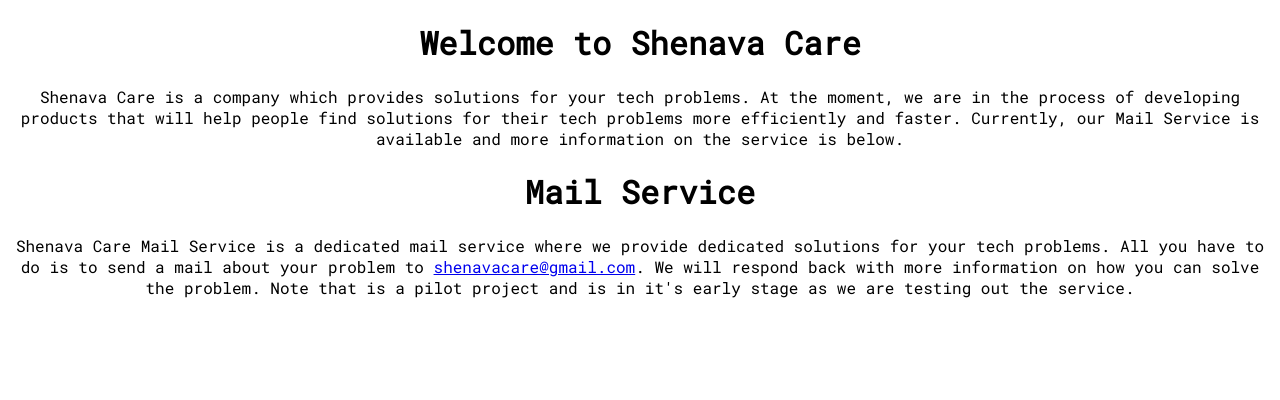
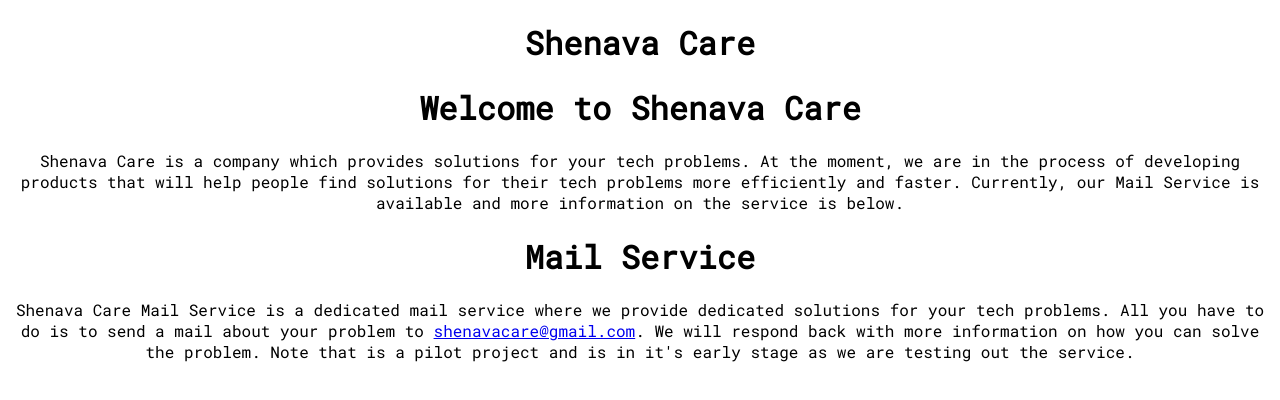
Before and after one commit to ShenavaCare/shenavacare.github.io, a plain HTML site: page index.html in a window 1280 px wide. Drawn offline with Linux system fonts and the light colour scheme.

Commit message:
Update index.html

```diff
--- a/index.html
+++ b/index.html
@@ -7,6 +7,9 @@
   </head>
   <body>
     <center>
+    <div class="title">
+      <h1>Shenava Care</h1>
+      </div>
     <div class="About">
       <h1>Welcome to Shenava Care</h1>
       <p>Shenava Care is a company which provides solutions for your tech problems. At the moment, we are in the process of
```
